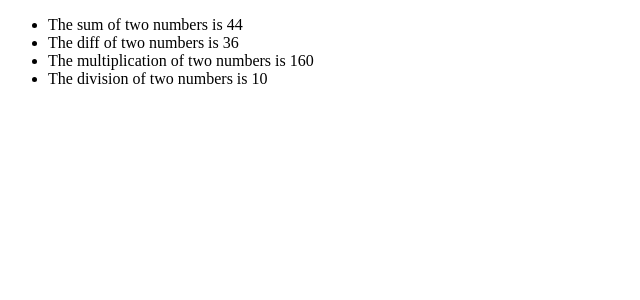
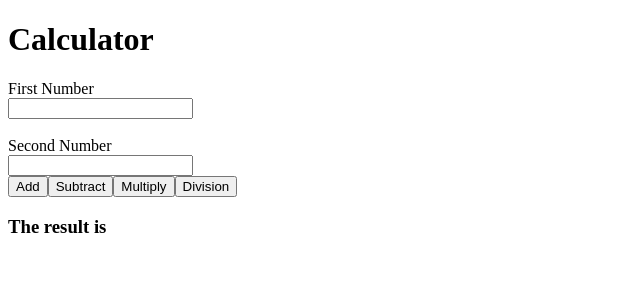
Before and after one commit to CodeAstronautic/uplift-react, a React (Create React App) app: page / in a window 1280 px wide. Shown: the top 300 px of the page, without its empty margins (0-640 px from the left). Built offline with nearby package versions, Linux system fonts and the light colour scheme.

Commit message:
Implemented the funtionality of calculator

```diff
--- a/src/App.js
+++ b/src/App.js
@@ -1,16 +1,51 @@
-import React from "react";
+import React, { useRef,useState } from "react";
 import {add,sub, mul, div}  from './Calc'
-
+import './App.css'
 
 function App(){
+  const [result,setResult] = useState()
+  const [secondNumber,setSecondNumber] = useState()
+  const firstValue=useRef()
+  const secondValue=useRef()
+  const addHandler=()=>{
+    setResult(add(parseInt(firstValue.current.value),parseInt(secondValue.current.value)))
+  }
+  const subHandler=()=>{
+    setResult(sub(parseInt(firstValue.current.value),parseInt(secondValue.current.value)))
+  }
+  const mulHandler=()=>{
+    setResult(mul(parseInt(firstValue.current.value),parseInt(secondValue.current.value)))
+  }
+  const divHandler=()=>{
+    setResult(div(parseInt(firstValue.current.value),parseInt(secondValue.current.value)))
+  }
   return(
     <>
-    <ul>
-      <li>The sum of two numbers is {add(40,4)}</li>
-      <li>The diff of two numbers is {sub(40,4)}</li>
-      <li>The multiplication of two numbers is {mul(40,4)}</li>
-      <li>The division of two numbers is {div(40,4)}</li>
-    </ul>
+    <div className="container">
+      <h1 className="title">Calculator</h1>
+    <div className="inputFields">
+      <div className="firstInputField">
+    <label for="firstNumber">First Number</label>
+    <br></br>
+<input type="text" name="firstNumber"className="firstNumber" ref={firstValue}></input>
+</div>
+<br></br>
+<div className="firstInputField">
+<label for="secondNumber">Second Number</label>
+    <br></br>
+<input type="text" name="secondNumber" className="secondNumber" ref={secondValue}></input>
+</div>
+</div>
+<div className="CalcButtons">
+  <button id="btn" onClick={addHandler}>Add</button>
+  <button id="btn" onClick={subHandler}>Subtract</button>
+  <button id="btn" onClick={mulHandler}>Multiply</button>
+  <button id="btn" onClick={divHandler}>Division</button>
+</div>
+<div className="resultContainer">
+  <h3>The result is {result}</h3>
+</div>
+</div>
     </>
   )
 }
```
